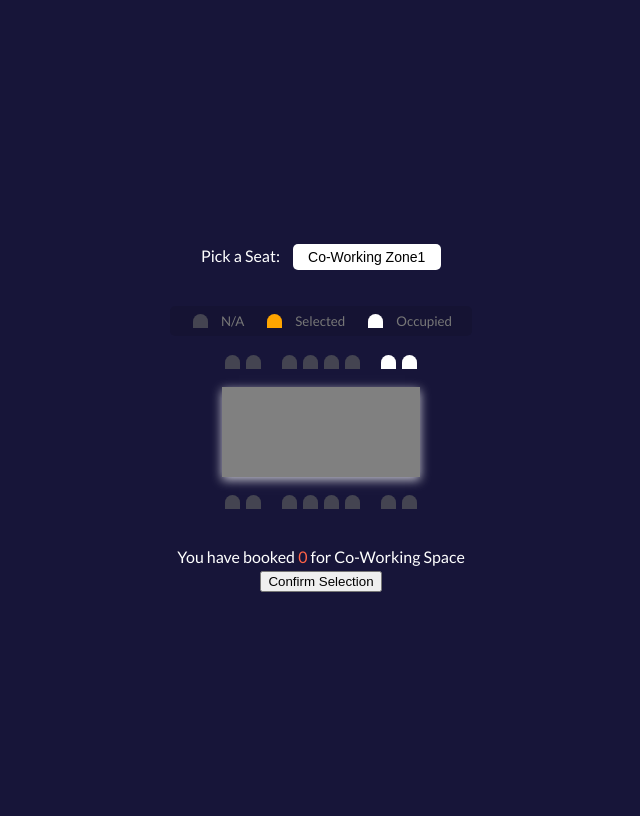
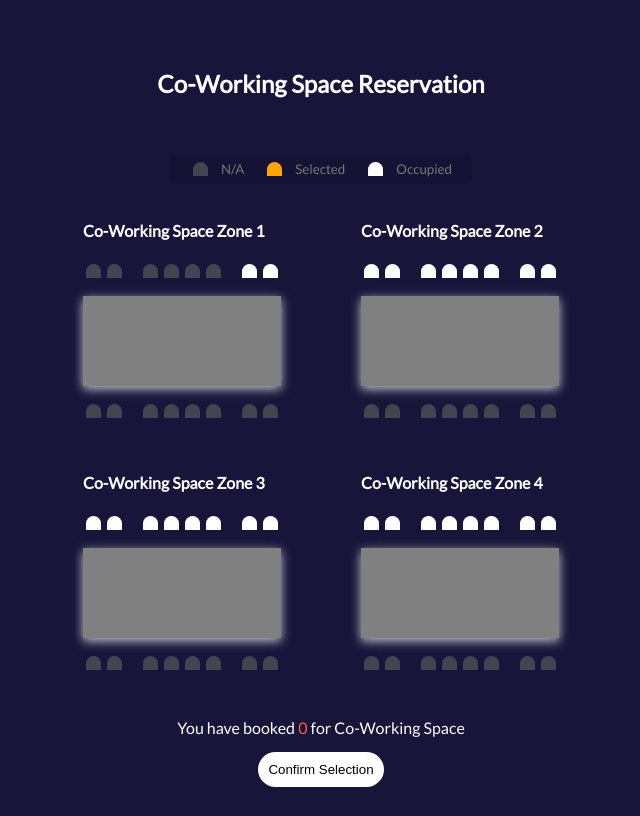
Before and after one commit to NaNiCatO/Project_web, a plain HTML site: page page/booking.html in a window 1280 px wide. Shown: the whole page, without its empty margins (319-959 px from the left). Drawn offline with Linux system fonts and the light colour scheme.

Commit message:
booking done1

```diff
--- a/css/booking.css
+++ b/css/booking.css
@@ -13,6 +13,7 @@ body {
   justify-content: center;
   height: 100vh;
   font-family: 'Lato', 'sans-serif';
+
 }
 
 .CoSeat-container {
@@ -31,7 +32,7 @@ body {
   appearance: none;
 }
 
-.container {
+.container,.container2,.container3,.container4 {
   perspective: 1000px;
   margin-bottom: 30px;
 }
@@ -114,3 +115,45 @@ p.text {
 p.text span {
   color: tomato;
 }
+
+
+.fixed-container{
+  display: flex;
+  background-color: #171539;
+  flex-direction: row;
+  /* display: block; */
+  align-items: center;
+  gap: 5rem;
+  position: relative;
+}
+
+.container{
+
+}
+
+.space{
+  display: flex;
+  flex-direction: column;
+}
+
+.button{
+  padding: 10px;
+  border-radius: 25px ;
+  border: 0px;
+  background-color: white;
+
+}
+
+
+.button:hover{
+  background-color: tomato;
+  padding: 12px;
+  border: 1px solid ;
+
+  color: white;
+  cursor: pointer;
+}
+
+p{
+  padding: 10px;
+}
--- a/js/booking.js
+++ b/js/booking.js
@@ -6,7 +6,10 @@ const CoSeatSelect = document.getElementById('CoSeat');
 const confirmButton = document.getElementById('confirm-button');
 
 
-populateUI();
+const container2 = document.querySelector('.container2');
+const container3 = document.querySelector('.container3');
+const container4 = document.querySelector('.container4');
+
 
 function setCoSeatData(CoSeatIndex) {
   localStorage.setItem('selectedCoSeatIndex', CoSeatIndex);
@@ -52,14 +55,48 @@ CoSeatSelect.addEventListener('change', (e) => {
   updateSelectedCount();
 });
 
-// Seat click event
+
 container.addEventListener('click', (e) => {
   if (e.target.classList.contains('seat') && !e.target.classList.contains('occupied')) {
     e.target.classList.toggle('selected');
+    console.log('Selected');
 
     updateSelectedCount();
   }
 });
+
+// Seat click event
+container2.addEventListener('click', (e) => {
+  if (e.target.classList.contains('seat') && !e.target.classList.contains('occupied')) {
+    e.target.classList.toggle('selected');
+    console.log('Selected');
+
+    updateSelectedCount();
+  }
+});
+
+
+
+container3.addEventListener('click', (e) => {
+  if (e.target.classList.contains('seat') && !e.target.classList.contains('occupied')) {
+    e.target.classList.toggle('selected');
+    console.log('Selected');
+
+    updateSelectedCount();
+  }
+});
+
+
+container4.addEventListener('click', (e) => {
+  if (e.target.classList.contains('seat') && !e.target.classList.contains('occupied')) {
+    e.target.classList.toggle('selected');
+    console.log('Selected');
+
+    updateSelectedCount();
+  }
+});
+
+
 
 updateSelectedCount();
 
@@ -91,6 +128,7 @@ confirmButton.addEventListener('click', () => {
 
 
   // Clear local storage data when a new day starts (at midnight)
+
 // function clearLocalStorageOnNewDay() {
 //   const lastClearTime = localStorage.getItem('lastClearTime');
 //   if (!lastClearTime) {
--- a/page/booking.html
+++ b/page/booking.html
@@ -1,5 +1,6 @@
 <!DOCTYPE html>
 <html lang="en">
+
 <head>
   <meta charset="UTF-8" />
   <meta http-equiv="X-UA-Compatible" content="IE-edge" />
@@ -7,18 +8,23 @@
   <link rel="stylesheet" href="/css/booking.css" />
   <title>Co-Working Space Booking</title>
 </head>
+
 <body>
 
 
 
-    <!-- Zone 1: Co-Working Space Booking -->
+
   <div class="CoSeat-container">
-      <label>Pick a Seat:</label>
+    <h2 id = "CoSeat">Co-Working Space Reservation</h2>
+
+      <!-- <label>Pick a Seat:</label>
       <select id="CoSeat">
         <option value="99">Co-Working Zone1</option>
         <option value="98">Co-Working Zone2</option>
 
-      </select>
+      </select> -->
+
+
   </div>
 
   <ul class="showcase">
@@ -38,9 +44,17 @@
     </li>
   </ul>
 
+
+
+
   <!-- Zone 1: Seat Selection -->
   <div class="fixed-container">
+    <div class="space">
+
       <div class="container">
+        <div class="head">
+          <h4>Co-Working Space Zone 1</h1>
+        </div>
         <div class="row">
           <div class="seat" value="1"></div>
           <div class="seat" value="2"></div>
@@ -48,7 +62,7 @@
           <div class="seat" value="4"></div>
           <div class="seat" value="5"></div>
           <div class="seat" value="6"></div>
-          <div class="seat occupied"value="7"></div>
+          <div class="seat occupied" value="7"></div>
           <div class="seat occupied" value="8"></div>
         </div>
 
@@ -65,7 +79,121 @@
           <div class="seat" value="16"></div>
         </div>
       </div>
+
+
+
+
+      <!-- Zone 2: Seat Selection -->
+      <div class="container2">
+        <div class="head">
+          <h4>Co-Working Space Zone 3</h1>
         </div>
+        <div class="row">
+          <div class="seat occupied" value="11"></div>
+          <div class="seat occupied" value="21"></div>
+          <div class="seat occupied" value="31"></div>
+          <div class="seat occupied" value="41"></div>
+          <div class="seat occupied" value="51"></div>
+          <div class="seat occupied" value="61"></div>
+          <div class="seat occupied" value="71"></div>
+          <div class="seat occupied" value="81"></div>
+        </div>
+
+        <div class="screen"></div>
+
+        <div class="row">
+          <div class="seat" value="91"></div>
+          <div class="seat" value="101"></div>
+          <div class="seat" value="111"></div>
+          <div class="seat" value="121"></div>
+          <div class="seat" value="131"></div>
+          <div class="seat" value="141"></div>
+          <div class="seat" value="151"></div>
+          <div class="seat" value="161"></div>
+        </div>
+      </div>
+
+    </div>
+
+
+    <div class="space">
+
+      <!-- Zone 3: Seat Selection -->
+      <div class="container3">
+        <div class="head">
+          <h4>Co-Working Space Zone 2</h1>
+        </div>
+        <div class="row">
+          <div class="seat occupied" value="11"></div>
+          <div class="seat occupied" value="21"></div>
+          <div class="seat occupied" value="31"></div>
+          <div class="seat occupied" value="41"></div>
+          <div class="seat occupied" value="51"></div>
+          <div class="seat occupied" value="61"></div>
+          <div class="seat occupied" value="71"></div>
+          <div class="seat occupied" value="81"></div>
+        </div>
+
+        <div class="screen"></div>
+
+        <div class="row">
+          <div class="seat" value="91"></div>
+          <div class="seat" value="101"></div>
+          <div class="seat" value="111"></div>
+          <div class="seat" value="121"></div>
+          <div class="seat" value="131"></div>
+          <div class="seat" value="141"></div>
+          <div class="seat" value="151"></div>
+          <div class="seat" value="161"></div>
+        </div>
+      </div>
+
+
+      <!-- Zone 4: Seat Selection -->
+      <div class="container4">
+        <div class="head">
+          <h4>Co-Working Space Zone 4</h1>
+        </div>
+        <div class="row">
+          <div class="seat occupied" value="11"></div>
+          <div class="seat occupied" value="21"></div>
+          <div class="seat occupied" value="31"></div>
+          <div class="seat occupied" value="41"></div>
+          <div class="seat occupied" value="51"></div>
+          <div class="seat occupied" value="61"></div>
+          <div class="seat occupied" value="71"></div>
+          <div class="seat occupied" value="81"></div>
+        </div>
+
+        <div class="screen"></div>
+
+        <div class="row">
+          <div class="seat" value="91"></div>
+          <div class="seat" value="101"></div>
+          <div class="seat" value="111"></div>
+          <div class="seat" value="121"></div>
+          <div class="seat" value="131"></div>
+          <div class="seat" value="141"></div>
+          <div class="seat" value="151"></div>
+          <div class="seat" value="161"></div>
+        </div>
+      </div>
+
+
+    </div>
+
+
+
+
+
+  </div>
+
+
+
+
+
+
+
 
 
 
@@ -74,8 +202,9 @@
     You have booked <span id="count">0</span> for Co-Working Space
   </p>
 
-    <button id="confirm-button">Confirm Selection</button>
+  <button id="confirm-button" class="button">Confirm Selection</button>
 
   <script src="/js/booking.js"></script>
 </body>
+
 </html>
```
Lines whose indentation alone changed are shown as unchanged.
